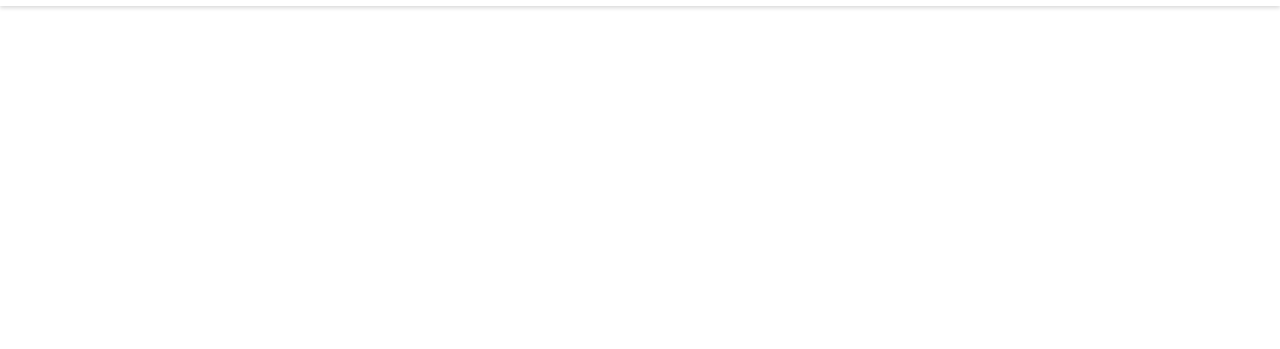
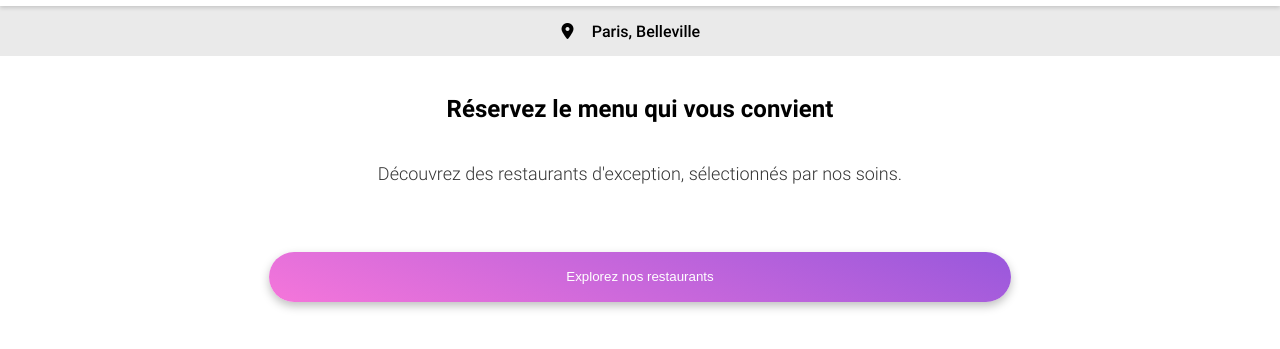
Before and after one commit to JonathanVigier/Projet_4_OhMyFood, a website: page index.html in a window 1280 px wide. Shown: the part 57-406 px from the top of the page. Drawn offline with Linux system fonts and the light colour scheme.

Commit message:
add research section and styles

```diff
--- a/index.html
+++ b/index.html
@@ -16,5 +16,18 @@
             <img src="./assets/images/logo/ohmyfood.png" alt="logo">
         </nav>
     </header>
+    <main>
+        <section class="research">
+            <form>
+                <i class="fa-solid fa-location-dot"></i>
+                <input type="text" value="Paris, Belleville">
+            </form>
+            <div class="research-content">
+                <h1>Réservez le menu qui vous convient</h1>
+                <p>Découvrez des restaurants d'exception, sélectionnés par nos soins.</p>
+                <button>Explorez nos restaurants</button>
+            </div>
+        </section>
+    </main>
 </body>
 </html>
--- /dev/null
+++ b/sass/layout/_hero.scss
@@ -0,0 +1,68 @@
+@import "../utils/mixins";
+
+.research {
+    height: 347px;
+
+    form {
+        display: flex;
+        justify-content: center;
+        align-items: center;
+        height: 50px;
+        background: #EAEAEA;
+        z-index: 1;
+
+        input[type="text"] {
+            @include button-text;
+            width: 145px;
+            border: none;
+            background: transparent;
+            text-align: center;
+
+            &:focus-visible {
+                outline: none;
+                border-bottom: 1px solid black;
+            }
+        }
+    }
+
+    .research-content {
+        display: grid;
+        grid-template-rows: 107px 47px 1fr;
+        height: 287px;
+
+        h1 {
+            justify-self: center;
+            align-self: end;
+            width: 73%;
+            height: 68px;
+            font-family: $text700;
+            font-size: 24px;
+            line-height: 28px;
+            text-align: center;
+        }
+
+        p {
+            @include p-text;
+            justify-self: center;
+            width: 84%;
+            color: #353535;
+            text-align: center;
+        }
+
+        button {
+            @include btn;
+            width: 58%;
+            height: 50px;
+            align-self: center;
+            justify-self: center;
+            color: white;
+            border: none;
+            transition: background .6s ease-in-out;
+            cursor: pointer;
+
+            &:hover {
+                background: linear-gradient(0deg, rgba(255, 255, 255, 0.15), rgba(255, 255, 255, 0.15)), linear-gradient(200.64deg, #9356DC -5.2%, #FF79DA 110.74%);
+            }
+        }
+    }
+}
--- a/sass/main.scss
+++ b/sass/main.scss
@@ -1,3 +1 @@
-@import "./base/reset.scss";
-@import "./base/typography.scss";
-@import "./layout/header.scss";
+@import "./pages/home";
--- a/sass/pages/_home.scss
+++ b/sass/pages/_home.scss
@@ -0,0 +1,4 @@
+@import "../base/reset";
+@import "../base/typography";
+@import "../layout/header";
+@import "../layout/hero"
```
Also changed, not shown: style.css, 1 other file.
